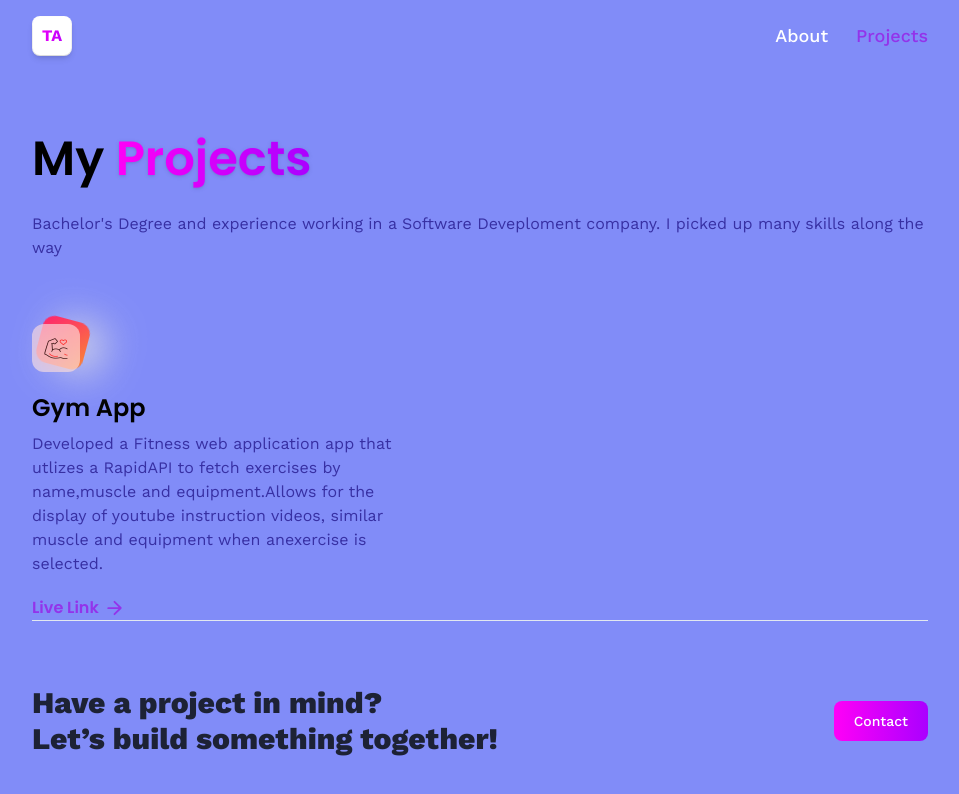
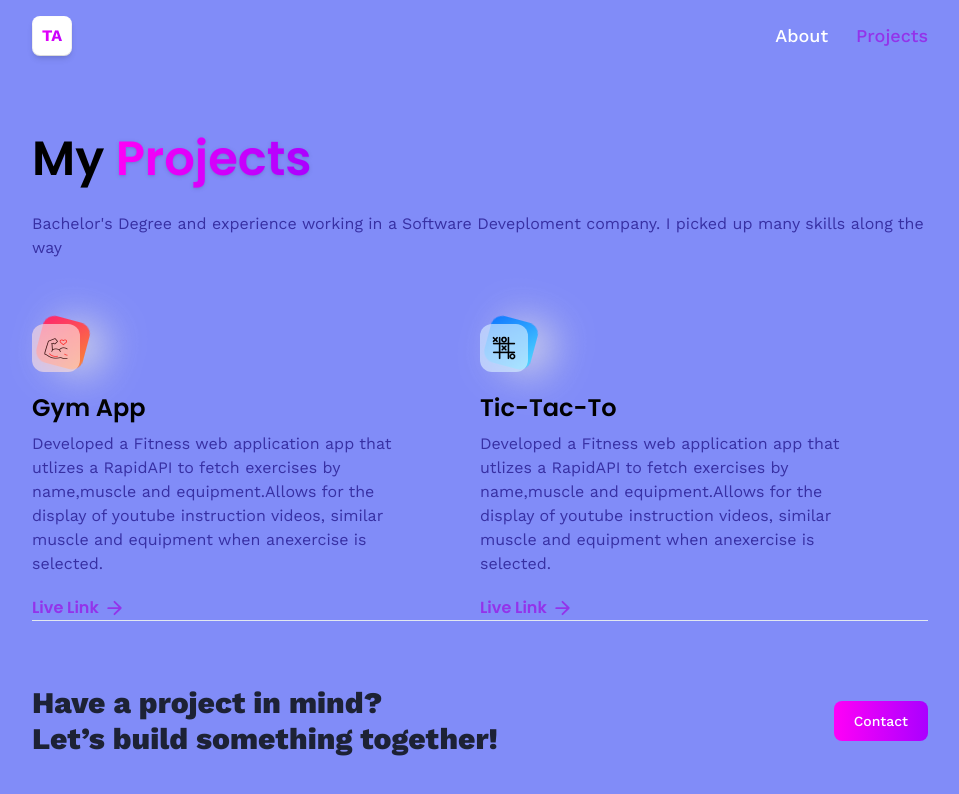
Before and after one commit to ToluAjisola/3d_portfolio, a React (Vite) app: page /projects in a window 1280 px wide. Shown: the top 794 px of the page, without its empty margins (160-1119 px from the left). Built offline with nearby package versions, Linux system fonts and the light colour scheme.

Commit message:
added Tic-tac project

```diff
--- a/src/assets/icons/index.js
+++ b/src/assets/icons/index.js
@@ -24,7 +24,8 @@ import summiz from './summiz.svg'
 import threads from './threads.svg'
 import arrow from './arrow.svg'
 import contact from './contact.svg'
-import gym from './gym_Logo.png'
+import gym from './project/gym_Logo.png'
+import tic_tac from './project/tic-tac-toe.png'
 
 export {
     css,
@@ -54,4 +55,5 @@ export {
     arrow,
     contact,
     gym,
+    tic_tac,
 }
--- a/src/constants/index.js
+++ b/src/constants/index.js
@@ -24,6 +24,7 @@ import {
   summiz,
   tailwindcss,
   threads,
+  tic_tac,
   typescript,
 } from "../assets/icons";
 
@@ -142,4 +143,14 @@ export const projects = [
     ],
     link: "https://github.com/ToluAjisola/gym-exercises",
   },
+  {
+    iconUrl: tic_tac,
+    theme: "btn-back-blue",
+    name: "Tic-Tac-To",
+    description: [
+      "Developed a Fitness web application   app that utlizes a RapidAPI to fetch exercises by name,muscle and equipment.",
+      "Allows for the display of youtube instruction videos, similar muscle and equipment when anexercise is selected.",
+    ],
+    link: "https://github.com/ToluAjisola/gym-exercises",
+  },
 ];
```
Also changed, not shown: src/assets/icons/project/gym_Logo.png (renamed from src/assets/icons/gym_Logo.png), src/assets/icons/project/tic-tac-toe.png (added).
